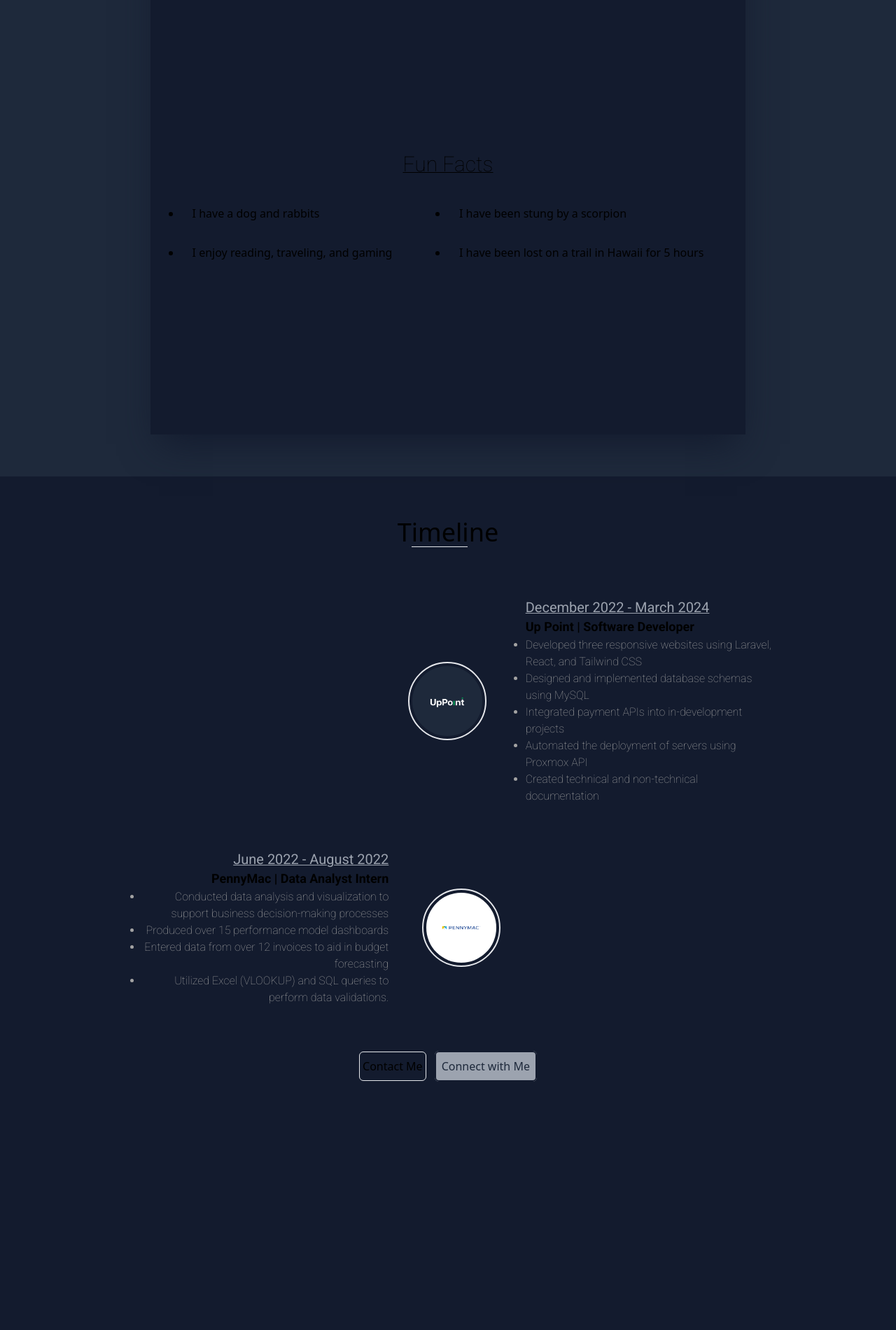
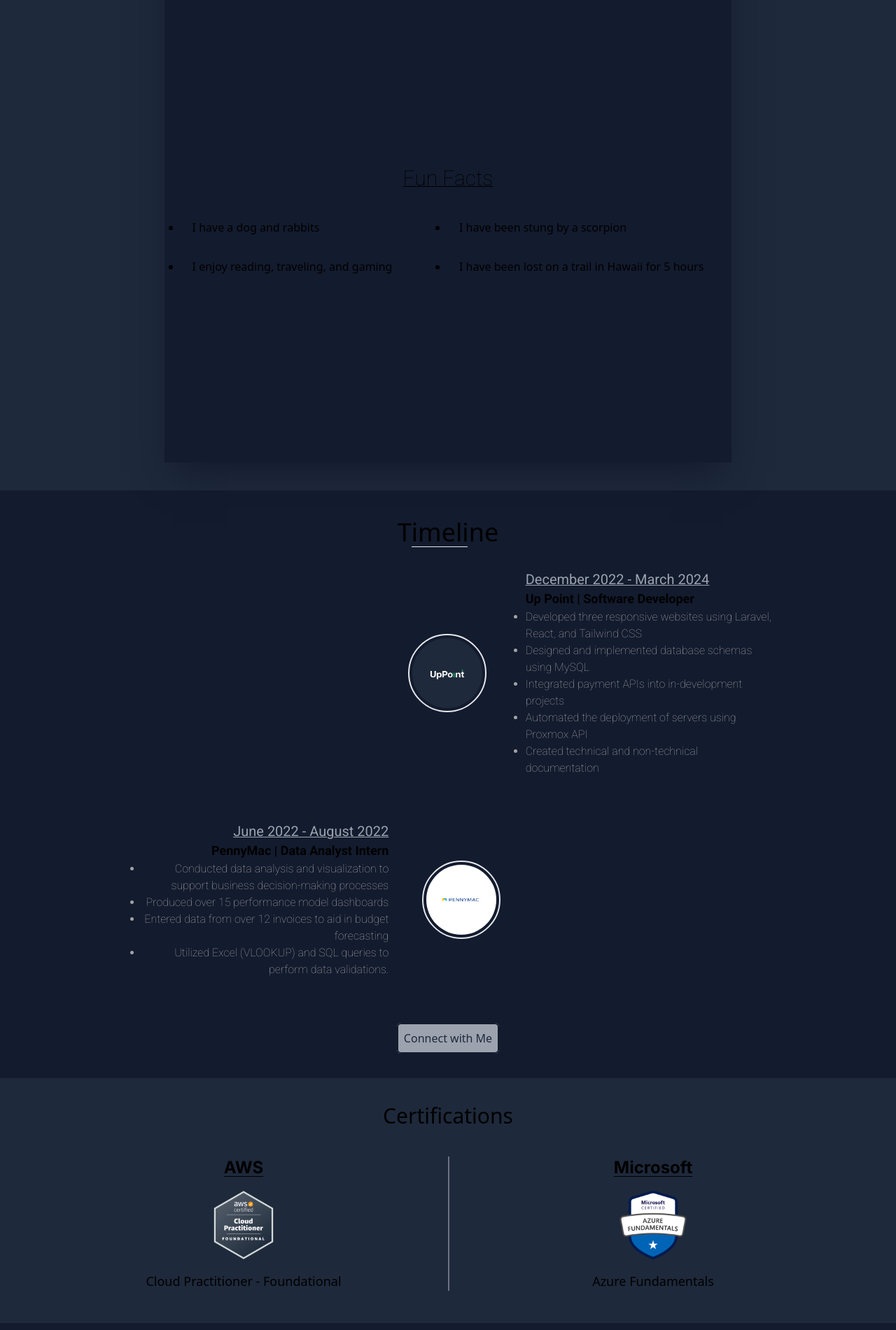
Before and after one commit to sammatcha/sammatcha.github.io, a Next.js app: page / in a window 1280 px wide. Shown: the part 1131-3032 px from the top of the page at 70% size. Before the commit the page ends 2697 px from the top, so only its background shows below. Built offline with nearby package versions, Linux system fonts and the light colour scheme.

Commit message:
certification section for lg screens

```diff
--- a/app/aboutMe/components/Intro.tsx
+++ b/app/aboutMe/components/Intro.tsx
@@ -11,8 +11,8 @@ interface ParentComponentProps {
 
 export default function Intro(){
     return(
-        <div className="border-4 border-darkGreyBlue shadow-darkGreyBlue shadow-2xl bg-darkGreyBlue flex mx-auto max-w-fit mb-5">
-            <div className="flex flex-col h-screen p-10 ">
+        <div className="border-4 border-darkGreyBlue shadow-darkGreyBlue shadow-2xl bg-darkGreyBlue flex mx-auto max-w-fit p-5 ">
+            <div className="flex flex-col h-screen ">
 
                 <div className="basis-1/2  ">
                     <p className="dancing-text text-4xl md:text-5xl lg:text-6xl">hello.</p>
--- /dev/null
+++ b/app/certification/Certification.tsx
@@ -0,0 +1,26 @@
+import React from "react";
+import Image from "next/image";
+
+export default function Certification(){
+    return(
+        <div className="w-full max-h-[350px] bg-slightGreyBlue">
+                <div className="flex flex-col p-4">
+                    <div className="flex items-center justify-center mt-5 text-3xl ">Certifications</div>
+                        <div>
+                        <div className="grid grid-cols-2 p-10 divide-x-2 divide-gray-500 ">
+                            <div className="flex flex-col items-center space-y-4 ">
+                                <p className="font-bold inter-text text-2xl underline decoration-1 underline-offset-4">AWS</p>
+                                <Image src={'/images/logos/aws-certified-cloud-practitioner.png'} alt={"aws cpp logo"} width={100} height={100} />
+                                <p className="text-lg font-thin">Cloud Practitioner - Foundational</p>
+                            </div>
+                            <div className="flex flex-col items-center space-y-4 ">
+                                <p className="font-bold inter-text text-2xl underline decoration-1 underline-offset-4">Microsoft</p>
+                                <Image src={'/images/logos/microsoft-certified-azure-fundamentals.png'} alt={"microsoft azure logo"} width={100} height={100} />
+                                <p className="text-lg font-thin">Azure Fundamentals</p>
+                            </div>
+                        </div>
+                    </div>
+                 </div>
+        </div>
+    )
+}
--- a/app/page.tsx
+++ b/app/page.tsx
@@ -2,6 +2,7 @@ import Image from "next/image";
 import AboutMe from "./aboutMe/components/AboutMe";
 import Home from "./home/Home";
 import Work from "./work/Work";
+import Certification from "./certification/Certification";
 
 export default function HomePage() {
   return (
@@ -10,7 +11,7 @@ export default function HomePage() {
         <Home/>
         <AboutMe/>
         <Work/>
-
+        <Certification/>
     </main>
   );
 }
--- a/app/work/Work.tsx
+++ b/app/work/Work.tsx
@@ -1,6 +1,6 @@
 import React from "react";
 import Timeline from "./components/Timeline";
-import ContactMeButton from "./components/ContactMeButton";
+// import ContactMeButton from "./components/ContactMeButton";
 import Connect from "./Connect";
 
 interface ParentConnectProps {
@@ -9,21 +9,20 @@ interface ParentConnectProps {
 export default function Work(){
 
     return(
-        <div className="min-w-full min-h-screen" id="work">
-            <div className="items-center justify-center flex lg:m-10">
+        <div className="min-w-full min-h-screen mt-10 " id="work">
+            <div className="items-center justify-center flex  ">
                 <span>
-                <h1 className="text-4xl mt-5">Timeline </h1>
+                <h1 className="text-4xl ">Timeline </h1>
                 <p className="border-b w-20 ms-5"></p>
                 </span>
             </div>
             <Timeline/>
 
-            <div className="flex flex-col justify-center items-center mb-5">
+            <div className="flex flex-col justify-center items-center ">
                 <div className="flex justify-center items-center space-x-3 ">
-                <ContactMeButton/>
+                {/* <ContactMeButton/> */}
                 <Connect href={"https://www.linkedin.com/in/samanthakang079/"}/>
                 </div>
-
             </div>
         </div>
     )
```
Also changed, not shown: public/images/logos/aws-certified-cloud-practitioner.png (added), public/images/logos/microsoft-certified-azure-fundamentals.png (added).
